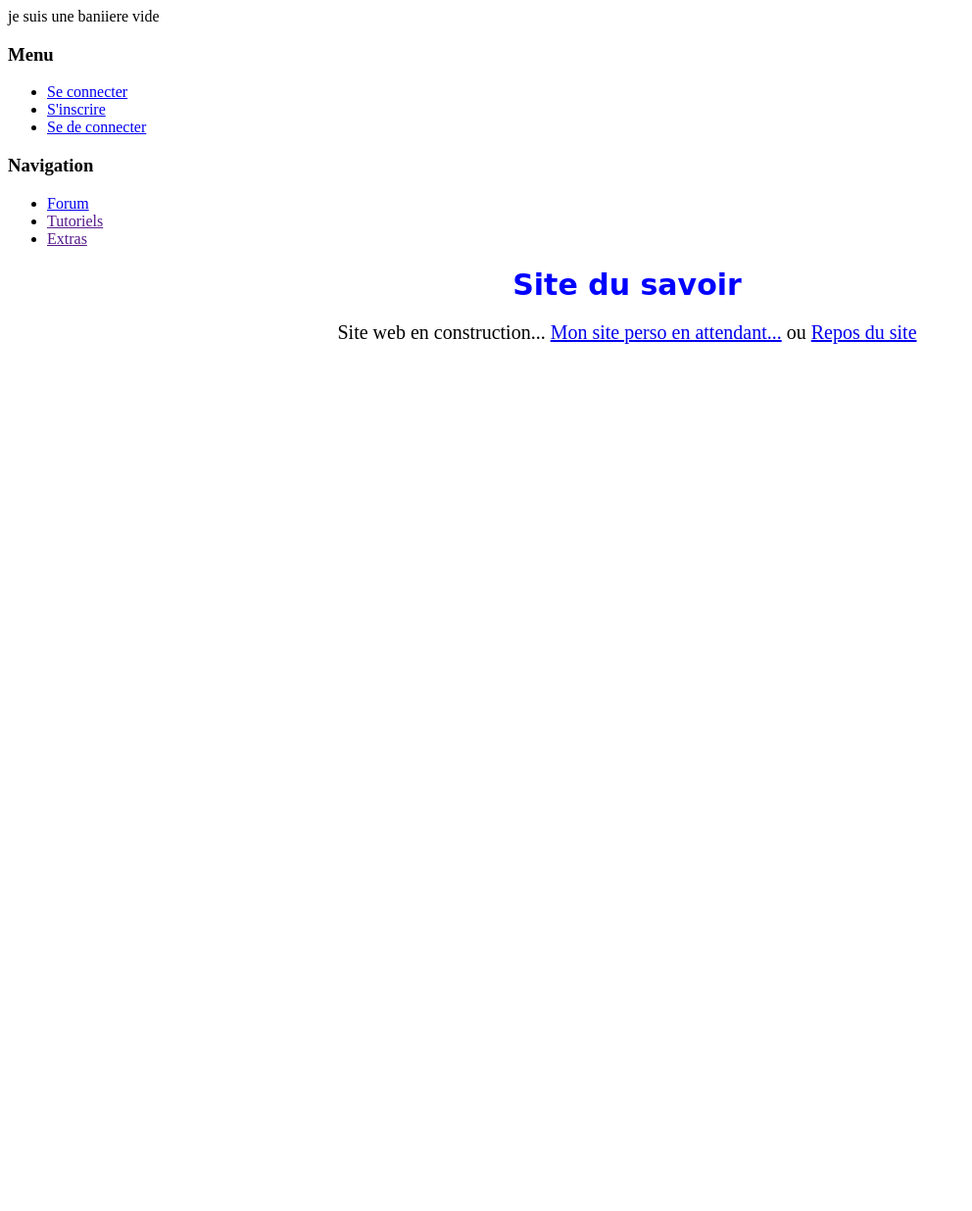
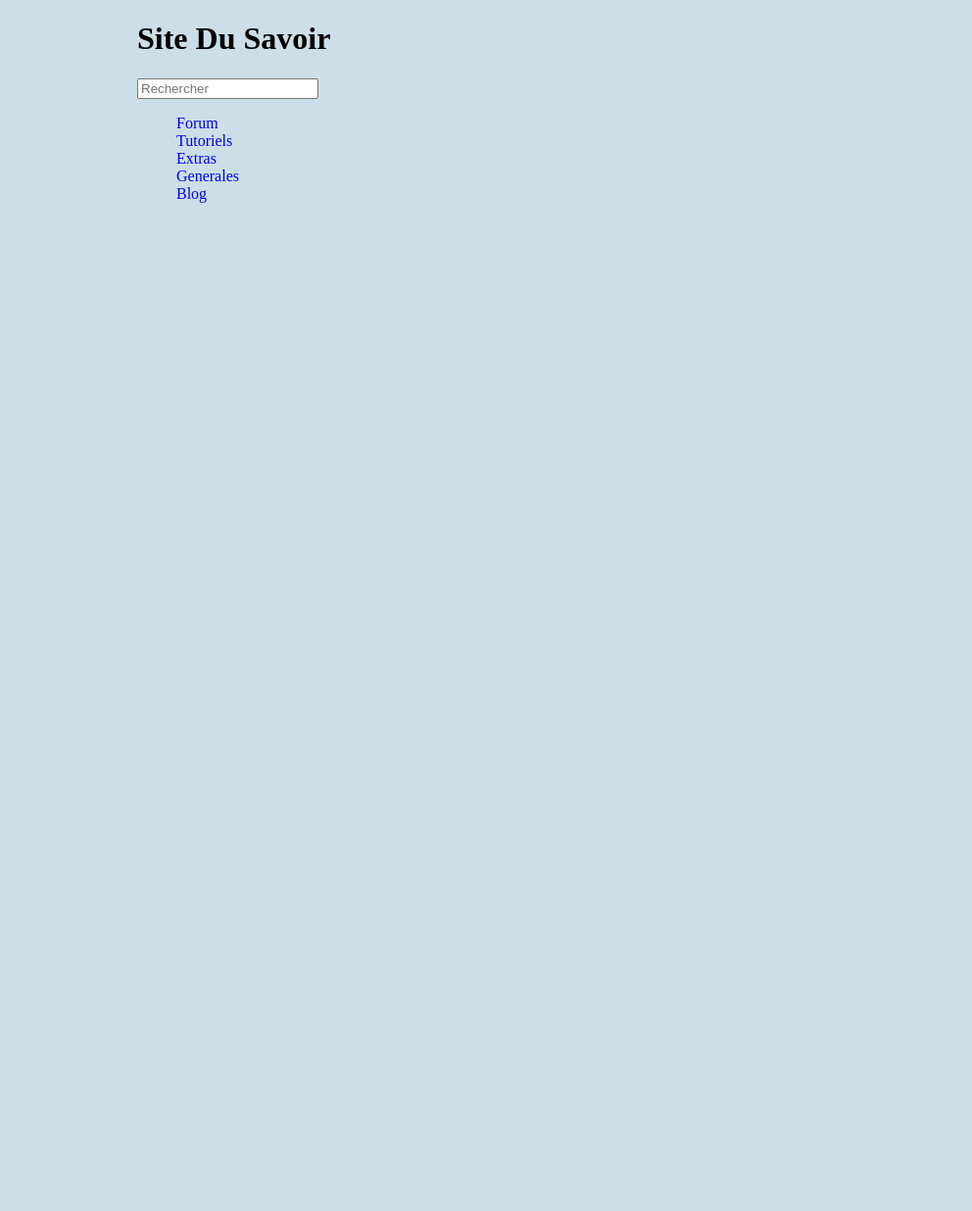
Before and after one commit to malnuxstarck/Sitedusavoir, a PHP site: page / in a window 1280 px wide. Shown: the whole page at 98% size, without its empty margins (0-992 px from the left). After the commit the page ends 207 px from the top, so only its background shows below. Run offline with PHP 8.4, Linux system fonts and the light colour scheme.

Commit message:
debut du design du site

```diff
--- a/css/style.css
+++ b/css/style.css
@@ -1,3 +1,23 @@
-p{
-  color: blue;
+/*proprietes Globales au site web Site du Savoir
+Auteur : Malnux Starck
+*/
+body
+{
+	background-color: #ccdee7;
 }
+
+#page
+{
+	width: 1000px;
+	margin: auto;
+}
+
+ul
+{
+	list-style : none;
+}
+
+a
+{
+	text-decoration : none;
+}
--- a/includes/menu.php
+++ b/includes/menu.php
@@ -2,49 +2,35 @@
 
 echo '<body>
 
+          <div id="page">
+
 		      <div id="banniere">
 
-		     <span> je suis une baniiere vide </span>
+		             <h1> Site Du Savoir </h1>
+
+		             <form method="GET" action="">
+
+		                <div id="form">
+		                <p>
+		                   <input type="text" placeholder="Rechercher"/>
+		                </p>
 
 		              </div>
-
-<div id="menu">
+		              </form>
 
 					 <div class="element_menu">
 
-		<h3>Menu</h3>
-
 					    <ul>
-
-		<li><a href="../connexion.php"> Se connecter </a></li>
-
-		<li><a href="../register.php"> S\'inscrire</a></li>
-
-		<li> <a href="../deconnexion.php"> Se de connecter </a></li>
-
-
+				            <li><a href="../forum">Forum</a></li>
+				            <li><a href="#">Tutoriels</a></li>
+							<li> <a href="#">Extras </a></li>
+							<li> <a href="#">Generales </a>
+							<li> <a href="#">Blog</a></li>
 						</ul>
 
 				</div>
 
-    <div class="element_menu">
-
-		<h3>Navigation</h3>
-
-		<ul>
-
-		<li><a href="../forum">Forum</a></li>
-
-		<li><a href="">Tutoriels</a></li>
-		<li> <a href="">Extras </a></li>
-
-		</ul>
-
-   </div>
-
-</div>
-
-';
+		     </div>';
 
 
 		     if(isset($_SESSION['flash'])): ?>
--- a/index.php
+++ b/index.php
@@ -1,28 +1,22 @@
 <!DOCTYPE html>
 <html>
 <head>
-	<title>Site du savoir | Cours,Tutoriels,Formations,..</title>
-	<meta charset="utf-8"/>
+     <meta charset="utf-8"/>
+	<title>Site du savoir | Site de l'amitié</title>
+	<meta name="author" content="MalnuxStrck"/>
+	<meta name="description" content="site de partages de connaissances"/>
+	<link rel="stylesheet" type="text/css" href="css/style.css"/>
 	<link rel="icon" href="logo.png"/>
-	<style>
-		  p{
 
-		  	width: 900px;
-		  	height:900px;
-		  	margin:auto;
-		  	text-align:center;
-		  	font-size: 20px;
-		  }
-
-	</style>
 </head>
 <?php include_once('includes/menu.php');
    ?>
 
-     <h1 style="font-family:Cursive; text-align:center; font-size: 30px; color: blue;"> Site du savoir </h1>
-     <p>
-        Site web en construction... <a href="http://malnuxstarck.alwaysdata.net"> Mon site perso en attendant...</a> ou <a href="https://github.com/malnuxstarck/sitedusavoir"> Repos du site </a>
-     </p>
+
+
+
+       </div>
    </div>
+
 </body>
 </html>
```
Lines whose indentation alone changed are shown as unchanged.
